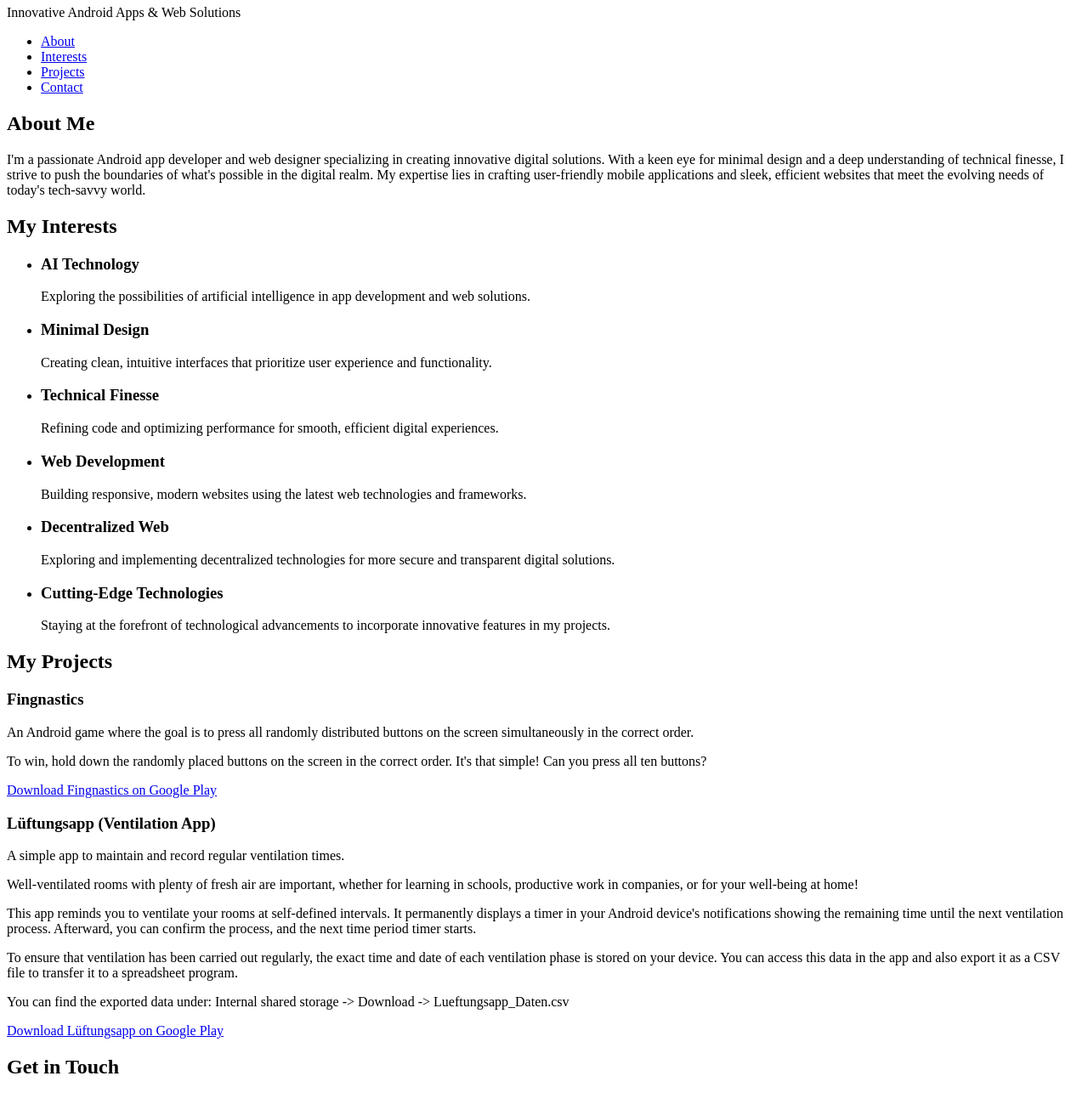
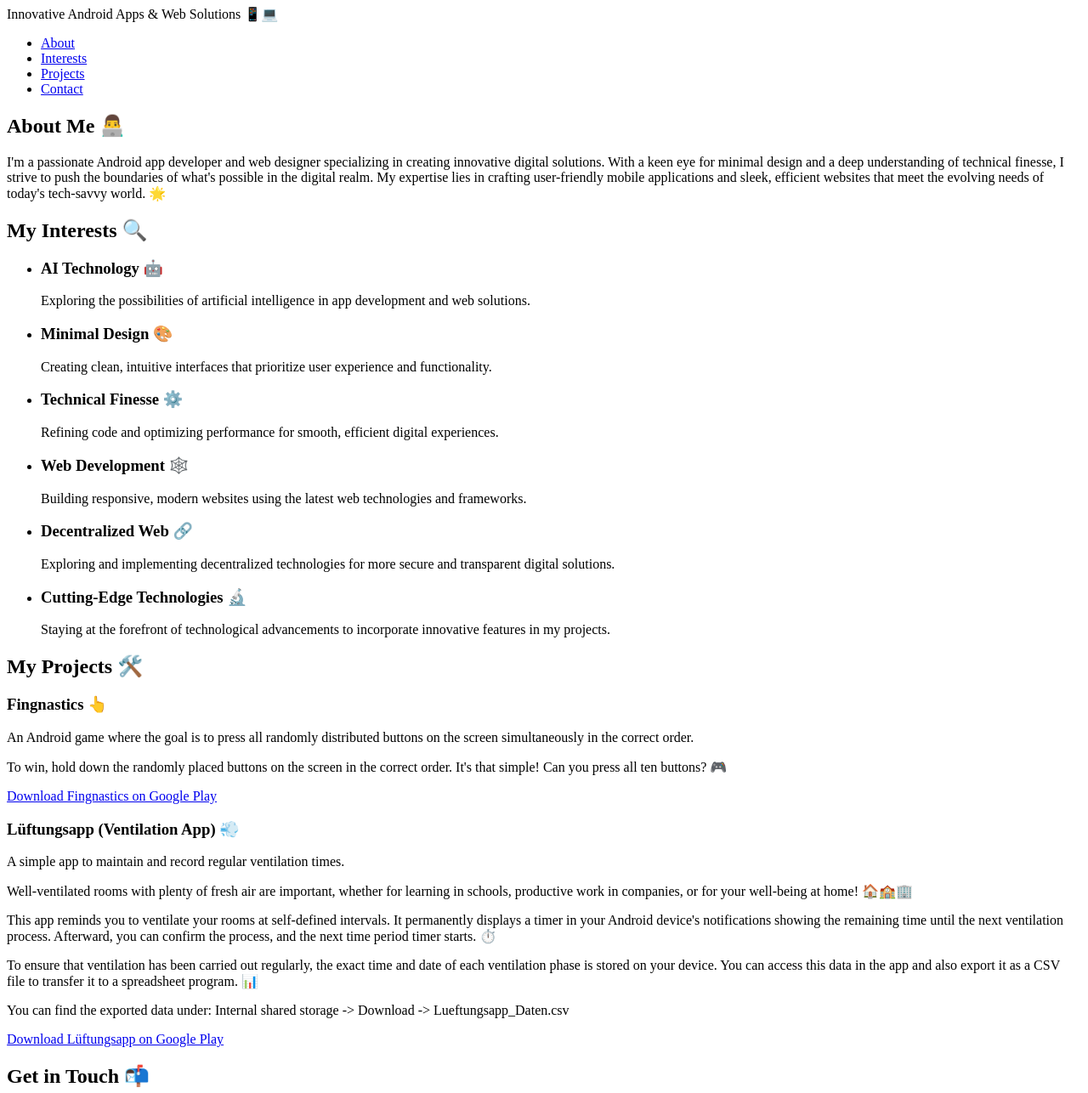
Before and after one commit to someonesocial/xnorroid-website, a plain HTML site: page index.html in a window 1280 px wide. Shown: the part 74-1360 px from the top of the page at 85% size. Drawn offline with Linux system fonts and the light colour scheme.

Commit message:
added emojis

```diff
--- a/index.html
+++ b/index.html
@@ -7,8 +7,8 @@
   </head>
   <body>
     <header>
-      <h1>xnorroid</h1>
-      <p>Innovative Android Apps & Web Solutions</p>
+      <h1>xnorroid 🚀</h1>
+      <p>Innovative Android Apps & Web Solutions 📱💻</p>
     </header>
     <nav>
       <ul>
@@ -20,7 +20,7 @@
     </nav>
     <main>
       <section id="about">
-        <h2>About Me</h2>
+        <h2>About Me 👨‍💻</h2>
         <p>
           I'm a passionate Android app developer and web designer specializing
           in creating innovative digital solutions. With a keen eye for minimal
@@ -28,49 +28,49 @@
           the boundaries of what's possible in the digital realm. My expertise
           lies in crafting user-friendly mobile applications and sleek,
           efficient websites that meet the evolving needs of today's tech-savvy
-          world.
+          world. 🌟
         </p>
       </section>
       <section id="interests">
-        <h2>My Interests</h2>
+        <h2>My Interests 🔍</h2>
         <ul>
           <li>
-            <h3>AI Technology</h3>
+            <h3>AI Technology 🤖</h3>
             <p>
               Exploring the possibilities of artificial intelligence in app
               development and web solutions.
             </p>
           </li>
           <li>
-            <h3>Minimal Design</h3>
+            <h3>Minimal Design 🎨</h3>
             <p>
               Creating clean, intuitive interfaces that prioritize user
               experience and functionality.
             </p>
           </li>
           <li>
-            <h3>Technical Finesse</h3>
+            <h3>Technical Finesse ⚙️</h3>
             <p>
               Refining code and optimizing performance for smooth, efficient
               digital experiences.
             </p>
           </li>
           <li>
-            <h3>Web Development</h3>
+            <h3>Web Development 🕸️</h3>
             <p>
               Building responsive, modern websites using the latest web
               technologies and frameworks.
             </p>
           </li>
           <li>
-            <h3>Decentralized Web</h3>
+            <h3>Decentralized Web 🔗</h3>
             <p>
               Exploring and implementing decentralized technologies for more
               secure and transparent digital solutions.
             </p>
           </li>
           <li>
-            <h3>Cutting-Edge Technologies</h3>
+            <h3>Cutting-Edge Technologies 🔬</h3>
             <p>
               Staying at the forefront of technological advancements to
               incorporate innovative features in my projects.
@@ -79,16 +79,16 @@
         </ul>
       </section>
       <section id="projects">
-        <h2>My Projects</h2>
+        <h2>My Projects 🛠️</h2>
         <article>
-          <h3>Fingnastics</h3>
+          <h3>Fingnastics 👆</h3>
           <p>
             An Android game where the goal is to press all randomly distributed
             buttons on the screen simultaneously in the correct order.
           </p>
           <p>
             To win, hold down the randomly placed buttons on the screen in the
-            correct order. It's that simple! Can you press all ten buttons?
+            correct order. It's that simple! Can you press all ten buttons? 🎮
           </p>
           <p>
             <a
@@ -98,25 +98,25 @@
           </p>
         </article>
         <article>
-          <h3>Lüftungsapp (Ventilation App)</h3>
+          <h3>Lüftungsapp (Ventilation App) 💨</h3>
           <p>A simple app to maintain and record regular ventilation times.</p>
           <p>
             Well-ventilated rooms with plenty of fresh air are important,
             whether for learning in schools, productive work in companies, or
-            for your well-being at home!
+            for your well-being at home! 🏠🏫🏢
           </p>
           <p>
             This app reminds you to ventilate your rooms at self-defined
             intervals. It permanently displays a timer in your Android device's
             notifications showing the remaining time until the next ventilation
             process. Afterward, you can confirm the process, and the next time
-            period timer starts.
+            period timer starts. ⏱️
           </p>
           <p>
             To ensure that ventilation has been carried out regularly, the exact
             time and date of each ventilation phase is stored on your device.
             You can access this data in the app and also export it as a CSV file
-            to transfer it to a spreadsheet program.
+            to transfer it to a spreadsheet program. 📊
           </p>
           <p>
             You can find the exported data under: Internal shared storage ->
@@ -131,15 +131,15 @@
         </article>
       </section>
       <section id="contact">
-        <h2>Get in Touch</h2>
+        <h2>Get in Touch 📬</h2>
         <p>
           For inquiries or collaboration opportunities, please email me at:
-          <a href="mailto:info@xnorroid.com">info@xnorroid.com</a>
+          <a href="mailto:info@xnorroid.com">info@xnorroid.com</a> 📧
         </p>
       </section>
     </main>
     <footer>
-      <p>&copy; 2024 xnorroid. All rights reserved.</p>
+      <p>&copy; 2024 xnorroid. All rights reserved. 🔒</p>
     </footer>
   </body>
 </html>
```
